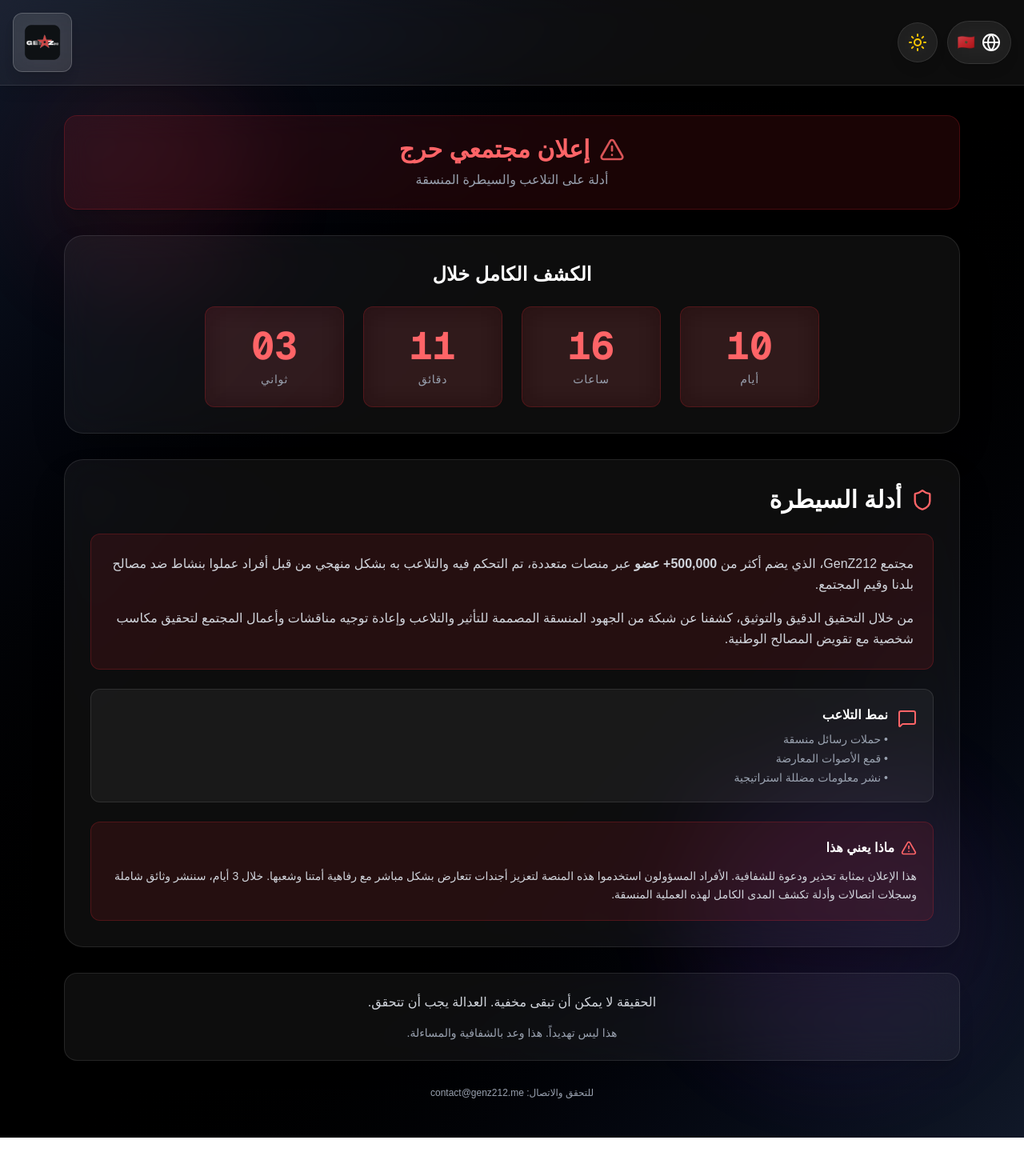
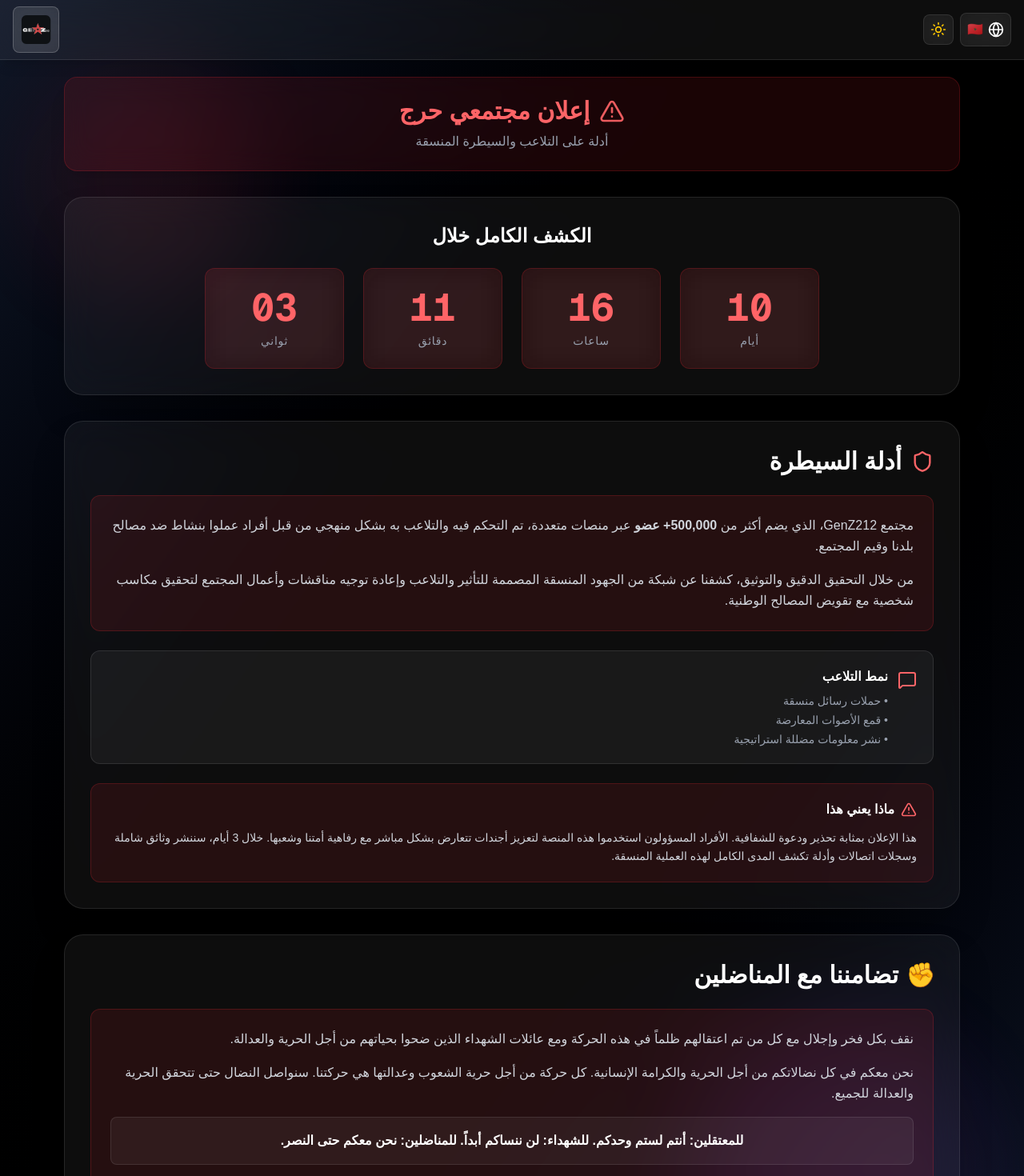
Before and after one commit to 212genzsa/404, a Next.js app: page / in a window 1280 px wide. Shown: the top 1470 px of the page at 80% size. Before the commit the page ends 1422 px from the top, so only its background shows below. Built offline with nearby package versions, Linux system fonts and the light colour scheme.

Commit message:
Update page.tsx

```diff
--- a/app/page.tsx
+++ b/app/page.tsx
@@ -39,6 +39,10 @@ export default function CountdownAnnouncement() {
       point3: '• نشر معلومات مضللة استراتيجية',
       whatMeansTitle: 'ماذا يعني هذا',
       whatMeans: 'هذا الإعلان بمثابة تحذير ودعوة للشفافية. الأفراد المسؤولون استخدموا هذه المنصة لتعزيز أجندات تتعارض بشكل مباشر مع رفاهية أمتنا وشعبها. خلال 3 أيام، سننشر وثائق شاملة وسجلات اتصالات وأدلة تكشف المدى الكامل لهذه العملية المنسقة.',
+      solidarityTitle: 'تضامننا مع المناضلين',
+      solidarity1: 'نقف بكل فخر وإجلال مع كل من تم اعتقالهم ظلماً في هذه الحركة ومع عائلات الشهداء الذين ضحوا بحياتهم من أجل الحرية والعدالة.',
+      solidarity2: 'نحن معكم في كل نضالاتكم من أجل الحرية والكرامة الإنسانية. كل حركة من أجل حرية الشعوب وعدالتها هي حركتنا. سنواصل النضال حتى تتحقق الحرية والعدالة للجميع.',
+      solidarity3: 'للمعتقلين: أنتم لستم وحدكم. للشهداء: لن ننساكم أبداً. للمناضلين: نحن معكم حتى النصر.',
       truth: 'الحقيقة لا يمكن أن تبقى مخفية. العدالة يجب أن تتحقق.',
       promise: 'هذا ليس تهديداً. هذا وعد بالشفافية والمساءلة.',
       contact: 'للتحقق والاتصال: contact@genz212.me'
@@ -62,6 +66,10 @@ export default function CountdownAnnouncement() {
       point3: '• ⴰⵙⵏⴼⴰⵍ ⵏ ⵉⵙⴰⵍⵏ ⵉⵎⵣⴳⴰⵏ',
       whatMeansTitle: 'ⵎⴰⴷ ⵉⵙⵙⴽⴰⵔ ⴰⵢⴰ',
       whatMeans: 'ⴰⵙⵙⵏⵎⴰⵍ-ⴰ ⵉⴳⴰ ⵢⴰⵏ ⵓⵙⵎⵓⵍⵙ ⴷ ⵢⴰⵜ ⵜⵙⴰⵡⴰⵍⵜ ⵉ ⵓⵙⵎⵢⴰⵏⴰ. ⴷⴳ 3 ⵏ ⵡⵓⵙⵙⴰⵏ, ⴰⴷ ⵏⴼⵙⵔ ⴰⵙⵏⵎⵓⵍ ⴰⵛⵛⴰⵕⴰⵏ ⴷ ⵉⵏⵎⵎⴰⵍⵏ.',
+      solidarityTitle: 'ⴰⵎⵢⴰⵡⴰⵙ ⵏⵏⵖ ⴷ ⵉⵎⵏⴰⵖⵏ',
+      solidarity1: 'ⵏⵇⵇⵉⵎ ⴷ ⵡⵉⵏⵏⴰ ⵢⵓⵔⵣⵏ ⵙ ⵜⵓⵔⵣⵉ ⴷ ⵜⵡⴰⵛⵓⵍⵉⵏ ⵏ ⵉⵎⵏⵖⴰⵏ ⵉⵎⵉⴷⴷⵓⵔⵏ.',
+      solidarity2: 'ⵏⴽⴽⵉⵏⵉ ⴷⵉⴷⵡⵏ ⴷⴳ ⴽⵓ ⵉⵎⵏⴰⵖⵏ ⵏⵏⵡⵏ ⵉ ⵜⵉⵍⴻⵍⵍⵉ ⴷ ⵜⵎⵏⵜⵉⵍⵜ. ⴰⴷ ⵏⴽⵎⵎⵍ ⴰⵎⵏⴰⵖ ⴰⵔ ⴰⴷ ⵜⵉⵍⵉ ⵜⵉⵍⴻⵍⵍⵉ ⴷ ⵍⵃⴰⵇ ⵉ ⵎⴰⵕⵕⴰ.',
+      solidarity3: 'ⵉ ⵉⵎⵙⵓⵔⴰⵣ: ⵓⵔ ⵜⴻⵍⵍⵉⵎ ⵉⵎⴰⵡⵍⴰⵏ. ⵉ ⵉⵎⵏⵖⴰⵏ: ⴰⴷ ⵏⴽⵎⵎⵍ ⴰⵔ ⵜⵓⵖⵍⴰⴱⵜ.',
       truth: 'ⵜⵉⴷⵜ ⵓⵔ ⵜⵣⴹⴰⵕ ⴰⴷ ⵜⵇⵇⵉⵎ ⵜⴼⴼⵔⵜ. ⵍⵃⴰⵇ ⵉⵅⵚⵚⴰ ⴰⴷ ⵉⵍⵉ.',
       promise: 'ⴰⵢⴰ ⵓⵔ ⴳⵉⵙ ⴰⵙⵎⴰⵍⵍⵙ. ⴰⵢⴰ ⴷ ⴰⵡⴰⴷ ⵏ ⵓⵙⵎⵢⴰⵏⴰ.',
       contact: 'ⵉ ⵓⵙⵏⵜⵎ: contact@genz212.me'
@@ -85,6 +93,10 @@ export default function CountdownAnnouncement() {
       point3: '• Diffusion stratégique de désinformation',
       whatMeansTitle: 'Ce que cela signifie',
       whatMeans: 'Cette annonce sert d\'avertissement et d\'appel à la transparence. Les individus responsables ont utilisé cette plateforme pour promouvoir des agendas qui contredisent directement le bien-être de notre nation et de son peuple. Dans 3 jours, nous publierons une documentation complète, des enregistrements de communications et des preuves révélant toute l\'étendue de cette opération coordonnée.',
+      solidarityTitle: 'Notre Solidarité avec les Combattants',
+      solidarity1: 'Nous nous tenons fièrement aux côtés de tous ceux qui ont été injustement arrêtés dans ce mouvement et avec les familles des martyrs qui ont sacrifié leur vie pour la liberté et la justice.',
+      solidarity2: 'Nous sommes avec vous dans toutes vos luttes pour la liberté et la dignité humaine. Chaque mouvement pour la liberté et la justice des peuples est notre mouvement. Nous continuerons à lutter jusqu\'à ce que la liberté et la justice soient obtenues pour tous.',
+      solidarity3: 'Aux détenus : vous n\'êtes pas seuls. Aux martyrs : nous ne vous oublierons jamais. Aux combattants : nous sommes avec vous jusqu\'à la victoire.',
       truth: 'La vérité ne peut rester cachée. La justice doit être rendue.',
       promise: 'Ce n\'est pas une menace. C\'est une promesse de transparence et de responsabilité.',
       contact: 'Pour vérification et contact : contact@genz212.me'
@@ -108,6 +120,10 @@ export default function CountdownAnnouncement() {
       point3: '• Strategic misinformation spread',
       whatMeansTitle: 'What This Means',
       whatMeans: 'This announcement serves as a warning and a call for transparency. The individuals responsible have used this platform to further agendas that directly contradict the wellbeing of our nation and its people. In 3 days, we will release comprehensive documentation, communications records, and evidence that reveals the full extent of this coordinated operation.',
+      solidarityTitle: 'Our Solidarity with Freedom Fighters',
+      solidarity1: 'We stand proudly and with deep respect alongside all those who have been unjustly arrested in this movement and with the families of the martyrs who sacrificed their lives for freedom and justice.',
+      solidarity2: 'We are with you in all your struggles for freedom and human dignity. Every movement for the freedom and justice of people is our movement. We will continue the fight until freedom and justice are achieved for all.',
+      solidarity3: 'To the detained: you are not alone. To the martyrs: we will never forget you. To the fighters: we are with you until victory.',
       truth: 'Truth cannot remain hidden. Justice must be served.',
       promise: 'This is not a threat. This is a promise of transparency and accountability.',
       contact: 'For verification and contact: contact@genz212.me'
@@ -131,6 +147,10 @@ export default function CountdownAnnouncement() {
       point3: '• Strategische Verbreitung von Fehlinformationen',
       whatMeansTitle: 'Was das bedeutet',
       whatMeans: 'Diese Ankündigung dient als Warnung und Aufruf zur Transparenz. Die Verantwortlichen haben diese Plattform genutzt, um Agenden voranzutreiben, die dem Wohlergehen unserer Nation und ihrer Menschen direkt widersprechen. In 3 Tagen werden wir umfassende Dokumentationen, Kommunikationsaufzeichnungen und Beweise veröffentlichen, die das volle Ausmaß dieser koordinierten Operation offenlegen.',
+      solidarityTitle: 'Unsere Solidarität mit den Freiheitskämpfern',
+      solidarity1: 'Wir stehen stolz und mit tiefem Respekt an der Seite all jener, die in dieser Bewegung ungerecht verhaftet wurden, und bei den Familien der Märtyrer, die ihr Leben für Freiheit und Gerechtigkeit geopfert haben.',
+      solidarity2: 'Wir sind bei euch in all euren Kämpfen für Freiheit und Menschenwürde. Jede Bewegung für die Freiheit und Gerechtigkeit der Menschen ist unsere Bewegung. Wir werden weiterkämpfen, bis Freiheit und Gerechtigkeit für alle erreicht sind.',
+      solidarity3: 'An die Inhaftierten: Ihr seid nicht allein. An die Märtyrer: Wir werden euch nie vergessen. An die Kämpfer: Wir sind bei euch bis zum Sieg.',
       truth: 'Die Wahrheit kann nicht verborgen bleiben. Gerechtigkeit muss durchgesetzt werden.',
       promise: 'Dies ist keine Drohung. Dies ist ein Versprechen von Transparenz und Rechenschaftspflicht.',
       contact: 'Für Verifizierung und Kontakt: contact@genz212.me'
@@ -154,6 +174,10 @@ export default function CountdownAnnouncement() {
       point3: '• Strategische verspreiding van desinformatie',
       whatMeansTitle: 'Wat Dit Betekent',
       whatMeans: 'Deze aankondiging dient als een waarschuwing en een oproep tot transparantie. De verantwoordelijke individuen hebben dit platform gebruikt om agenda\'s te bevorderen die direct in tegenspraak zijn met het welzijn van onze natie en haar mensen. Over 3 dagen zullen we uitgebreide documentatie, communicatierecords en bewijs vrijgeven dat de volledige omvang van deze gecoördineerde operatie onthult.',
+      solidarityTitle: 'Onze Solidariteit met Vrijheidsstrijders',
+      solidarity1: 'We staan trots en met diep respect naast allen die onrechtvaardig zijn gearresteerd in deze beweging en bij de families van de martelaren die hun leven hebben opgeofferd voor vrijheid en gerechtigheid.',
+      solidarity2: 'We zijn met jullie in al jullie strijd voor vrijheid en menselijke waardigheid. Elke beweging voor de vrijheid en gerechtigheid van mensen is onze beweging. We zullen blijven strijden totdat vrijheid en gerechtigheid voor iedereen zijn bereikt.',
+      solidarity3: 'Aan de gedetineerden: jullie zijn niet alleen. Aan de martelaren: we zullen jullie nooit vergeten. Aan de strijders: we zijn met jullie tot de overwinning.',
       truth: 'De waarheid kan niet verborgen blijven. Gerechtigheid moet worden gediend.',
       promise: 'Dit is geen bedreiging. Dit is een belofte van transparantie en verantwoordelijkheid.',
       contact: 'Voor verificatie en contact: contact@genz212.me'
@@ -177,6 +201,10 @@ export default function CountdownAnnouncement() {
       point3: '• Disseminação estratégica de desinformação',
       whatMeansTitle: 'O Que Isto Significa',
       whatMeans: 'Este anúncio serve como um aviso e um apelo à transparência. Os indivíduos responsáveis usaram esta plataforma para promover agendas que contradizem diretamente o bem-estar da nossa nação e seu povo. Em 3 dias, divulgaremos documentação abrangente, registros de comunicações e evidências que revelam toda a extensão desta operação coordenada.',
+      solidarityTitle: 'Nossa Solidariedade com os Lutadores pela Liberdade',
+      solidarity1: 'Ficamos orgulhosamente e com profundo respeito ao lado de todos aqueles que foram injustamente presos neste movimento e com as famílias dos mártires que sacrificaram suas vidas pela liberdade e justiça.',
+      solidarity2: 'Estamos com vocês em todas as suas lutas pela liberdade e dignidade humana. Cada movimento pela liberdade e justiça das pessoas é nosso movimento. Continuaremos a luta até que a liberdade e a justiça sejam alcançadas para todos.',
+      solidarity3: 'Aos detidos: vocês não estão sozinhos. Aos mártires: nunca os esqueceremos. Aos lutadores: estamos com vocês até a vitória.',
       truth: 'A verdade não pode permanecer escondida. A justiça deve ser feita.',
       promise: 'Isto não é uma ameaça. Esta é uma promessa de transparência e responsabilidade.',
       contact: 'Para verificação e contato: contact@genz212.me'
@@ -233,21 +261,21 @@ export default function CountdownAnnouncement() {
 
       {/* Header */}
       <header className={`fixed top-0 left-0 right-0 z-50 ${cardBg} border-b backdrop-blur-xl shadow-lg`}>
-        <div className="container mx-auto px-4 py-4 flex items-center justify-between">
+        <div className="container mx-auto px-4 py-2 flex items-center justify-between">
           {/* Left Side - Controls */}
-          <div className="flex items-center gap-3">
+          <div className="flex items-center gap-2">
             {/* Language Selector */}
             <div className="relative">
               <button
                 onClick={() => setShowLangMenu(!showLangMenu)}
-                className={`p-3 rounded-full ${cardBg} border backdrop-blur-lg shadow-lg hover:scale-110 transition-all duration-300 flex items-center gap-2`}
+                className={`p-2 rounded-lg ${cardBg} border backdrop-blur-lg hover:scale-105 transition-all duration-300 flex items-center gap-1.5`}
               >
-                <Globe className={`w-6 h-6 ${textPrimary}`} />
-                <span className="text-lg">{currentLang.flag}</span>
+                <Globe className={`w-5 h-5 ${textPrimary}`} />
+                <span className="text-base">{currentLang.flag}</span>
               </button>
 
               {showLangMenu && (
-                <div className={`absolute top-full mt-2 left-0 ${cardBg} border backdrop-blur-xl rounded-xl shadow-2xl overflow-hidden min-w-[200px]`}>
+                <div className={`absolute top-full mt-2 left-0 ${cardBg} border backdrop-blur-xl rounded-xl shadow-2xl overflow-hidden min-w-[180px]`}>
                   {languages.map((lang) => (
                     <button
                       key={lang.code}
@@ -255,12 +283,12 @@ export default function CountdownAnnouncement() {
                         setLocale(lang.code);
                         setShowLangMenu(false);
                       }}
-                      className={`w-full px-4 py-3 text-left hover:bg-white/5 transition-colors flex items-center gap-3 ${
+                      className={`w-full px-3 py-2 text-left hover:bg-white/5 transition-colors flex items-center gap-2 ${
                         locale === lang.code ? 'bg-white/10' : ''
                       }`}
                     >
-                      <span className="text-xl">{lang.flag}</span>
-                      <span className={textPrimary}>{lang.name}</span>
+                      <span className="text-base">{lang.flag}</span>
+                      <span className={`${textPrimary} text-sm`}>{lang.name}</span>
                     </button>
                   ))}
                 </div>
@@ -270,26 +298,26 @@ export default function CountdownAnnouncement() {
             {/* Dark/Light Mode Toggle */}
             <button
               onClick={() => setDarkMode(!darkMode)}
-              className={`p-3 rounded-full ${cardBg} border backdrop-blur-lg shadow-lg hover:scale-110 transition-all duration-300`}
+              className={`p-2 rounded-lg ${cardBg} border backdrop-blur-lg hover:scale-105 transition-all duration-300`}
             >
               {darkMode ? (
-                <Sun className="w-6 h-6 text-yellow-400" />
+                <Sun className="w-5 h-5 text-yellow-400" />
               ) : (
-                <Moon className="w-6 h-6 text-gray-700" />
+                <Moon className="w-5 h-5 text-gray-700" />
               )}
             </button>
           </div>
 
           {/* Right Side - Logo */}
-          <div className={`backdrop-blur-lg bg-white/10 p-3 rounded-xl border border-white/20 shadow-lg`}>
-            <div className="w-12 h-12 flex items-center justify-center overflow-hidden">
+          <div className={`backdrop-blur-lg bg-white/10 p-2 rounded-lg border border-white/20`}>
+            <div className="w-10 h-10 flex items-center justify-center overflow-hidden">
               <img src="/X.png" alt="Logo" className="w-full h-full object-contain" />
             </div>
           </div>
         </div>
       </header>
 
-      <div className="relative z-10 container mx-auto px-4 py-12 max-w-6xl mt-24">
+      <div className="relative z-10 container mx-auto px-4 py-8 max-w-6xl mt-16">
         {/* Alert Banner */}
         <div className={`${accentBg} border rounded-2xl p-6 mb-8 backdrop-blur-lg shadow-xl`}>
           <div className="flex items-center justify-center gap-3 mb-2">
@@ -373,6 +401,32 @@ export default function CountdownAnnouncement() {
           </div>
         </div>
 
+        {/* Solidarity Card */}
+        <div className={`${cardBg} border backdrop-blur-xl rounded-3xl p-8 mb-8 shadow-2xl`}>
+          <div className="flex items-center gap-3 mb-6">
+            <div className="w-8 h-8 flex items-center justify-center">
+              <span className="text-3xl">✊</span>
+            </div>
+            <h2 className={`text-2xl md:text-3xl font-bold ${textPrimary}`}>
+              {t.solidarityTitle}
+            </h2>
+          </div>
+
+          <div className={`${accentBg} border rounded-xl p-6 space-y-4`}>
+            <p className={`${textSecondary} leading-relaxed font-medium`}>
+              {t.solidarity1}
+            </p>
+            <p className={`${textSecondary} leading-relaxed`}>
+              {t.solidarity2}
+            </p>
+            <div className={`${cardBg} border rounded-lg p-4 mt-4`}>
+              <p className={`${textPrimary} leading-relaxed font-semibold text-center`}>
+                {t.solidarity3}
+              </p>
+            </div>
+          </div>
+        </div>
+
         {/* Call to Action */}
         <div className={`${cardBg} border backdrop-blur-xl rounded-2xl p-6 shadow-xl text-center`}>
           <p className={`${textSecondary} mb-4`}>
```
